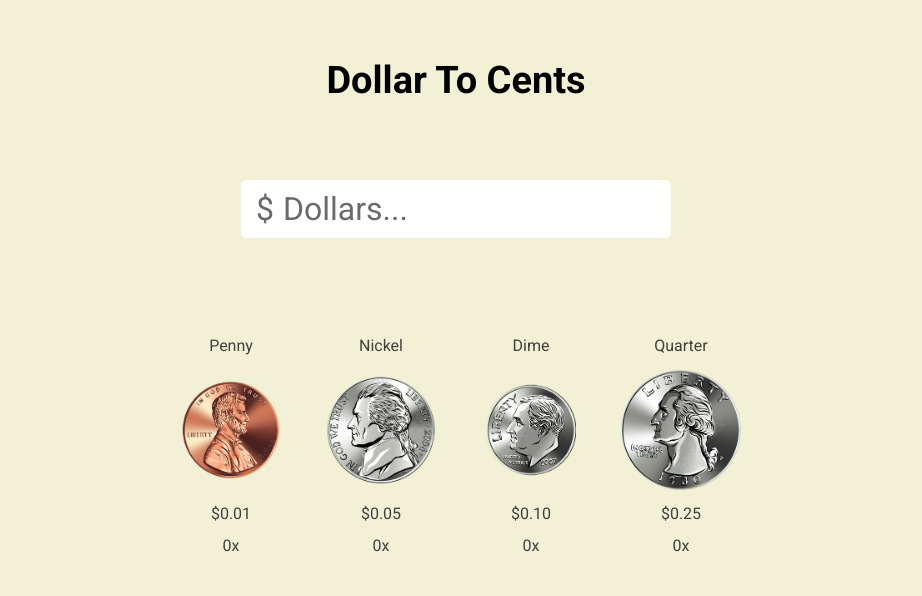
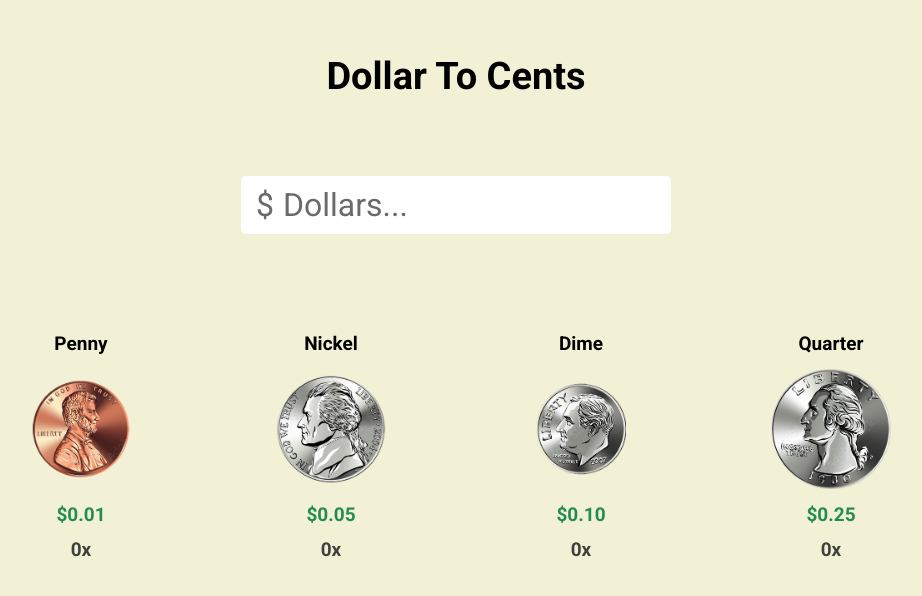
Before and after one commit to matheusjnh/dollar-to-cents, a React (Vite) app: page / in a window 1280 px wide. Shown: the part 118-714 px from the top of the page, without its empty margins (184-1106 px from the left). Built offline with nearby package versions, Linux system fonts and the light colour scheme.

Commit message:
change conversion result styles

```diff
--- a/src/App.module.css
+++ b/src/App.module.css
@@ -77,6 +77,7 @@
   width: 100%;
   display: grid;
   grid-template-columns: repeat(auto-fit, 150px);
+  gap: 100px;
   justify-content: center;
 }
 
@@ -87,6 +88,21 @@
   align-items: center;
 }
 
+.resultCoinName,
+.resultCoinValue,
+.resultCoinCount {
+  font-weight: bold;
+  font-size: 19px;
+}
+
+.resultCoinName {
+  color: #000;
+}
+
+.resultCoinValue {
+  color: #238c51;
+}
+
 .resultCoinImage {
   width: 120px;
 }
--- a/src/App.tsx
+++ b/src/App.tsx
@@ -65,7 +65,7 @@ function App() {
 
         <div className={style.result}>
           <div className={style.resultCoin}>
-            <span>Penny</span>
+            <h2 className={style.resultCoinName}>Penny</h2>
             <img
               className={style.resultCoinImage}
               src={penny}
@@ -76,7 +76,7 @@ function App() {
           </div>
 
           <div className={style.resultCoin}>
-            <span>Nickel</span>
+            <h2 className={style.resultCoinName}>Nickel</h2>
             <img
               className={style.resultCoinImage}
               src={nickel}
@@ -87,14 +87,14 @@ function App() {
           </div>
 
           <div className={style.resultCoin}>
-            <span>Dime</span>
+            <h2 className={style.resultCoinName}>Dime</h2>
             <img className={style.resultCoinImage} src={dime} alt="Dime coin" />
             <span className={style.resultCoinValue}>$0.10</span>
             <span className={style.resultCoinCount}>{coins.dime}x</span>
           </div>
 
           <div className={style.resultCoin}>
-            <span>Quarter</span>
+            <h2 className={style.resultCoinName}>Quarter</h2>
             <img
               className={style.resultCoinImage}
               src={quarter}
```
